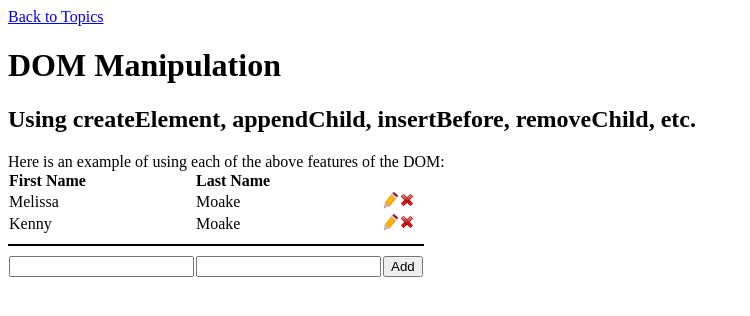
After one commit to Moake-Melissa/cit261, a PHP site: page /dom.html in a window 1280 px wide. The commit adds this page. Shown: the top 316 px of the page, without its empty margins (0-750 px from the left). Run offline with PHP 8.4, Linux system fonts and the light colour scheme.

Commit message:
dom example complete with add, edit, and delete functionality

```diff
--- /dev/null
+++ b/dom.html
@@ -0,0 +1,110 @@
+<!DOCTYPE html>
+<html>
+    <head>
+        <title>DOM Manipulation</title>
+        <style>th {text-align:left} #newInput td{border-top:2px solid black; padding-top:10px} tr:nth-last-child(2) td {padding-bottom: 10px;}</style>
+    </head>
+    <body>
+        <a href="index.php">Back to Topics</a>
+        <br>
+        <h1>DOM Manipulation</h1> <h2>Using createElement, appendChild, insertBefore, removeChild, etc.</h2>
+        <div>Here is an example of using each of the above features of the DOM:</div>
+
+        <table style="border-collapse: collapse;">
+            <thead><tr><th>First Name</th><th>Last Name</th><th></th></tr></thead>
+            <tbody id="tableBody">
+                <tr><td>Melissa</td><td>Moake</td><td><img src="media/edit-icon.png" onclick="editARow(this)" alt="edit icon"/><img src="media/delete-icon.png" onclick="deleteARow(this)" alt="delete icon"/></td></tr>
+                <tr><td>Kenny</td><td>Moake</td><td><img src="media/edit-icon.png" onclick="editARow(this)" alt="edit icon"/><img src="media/delete-icon.png" onclick="deleteARow(this)" alt="delete icon"/></td></tr>
+                <tr id="newInput"><td><input id="firstName" name="firstName" /></td><td><input id="lastName" name="lastName" /></td><td><button onclick="addARow()">Add</button></td></tr>
+            </tbody>
+        </table>
+
+        <script>
+        function addARow(){
+            var firstName = document.getElementById("firstName");
+            var lastName = document.getElementById("lastName");
+
+            if (firstName.value == "" || lastName.value == ""){
+            }
+            else{
+                // Create Row
+                var newRow = document.createElement("tr");
+
+                // Create first name cell and append text
+                var newCell = document.createElement("td");
+                var fnameText = document.createTextNode(firstName.value);
+                newCell.appendChild(fnameText);
+                newRow.appendChild(newCell);
+
+                // Create last name cell and append text
+                var newCell2 = document.createElement("td");
+                var lnameText = document.createTextNode(lastName.value);
+                newCell2.appendChild(lnameText);
+                newRow.appendChild(newCell2);
+
+                // Create edit and remove icon image and set their attributes
+                var newCell3 = document.createElement("td");
+                var eimage = document.createElement("img");
+                eimage.setAttribute("src", "media/edit-icon.png");
+                eimage.setAttribute("onclick", "editARow(this)");
+                eimage.setAttribute("alt", "edit icon");
+                newCell3.appendChild(eimage);
+
+                var dimage = document.createElement("img");
+                dimage.setAttribute("src", "media/delete-icon.png");
+                dimage.setAttribute("onclick", "deleteARow(this)");
+                dimage.setAttribute("alt", "delete icon");
+                newCell3.appendChild(dimage);
+                newRow.appendChild(newCell3);
+
+                // Find the table body element
+                // Append the new row before the new input row
+                var tableBody = document.getElementById("tableBody");
+                var newInputRow = document.getElementById("newInput");
+                tableBody.insertBefore(newRow, newInputRow);
+
+                // Reset Input Values to Blank
+                firstName.value = "";
+                lastName.value = "";
+            }
+        }
+
+        function deleteARow(icon){
+            var row = icon.parentNode.parentNode;
+            row.parentNode.removeChild(row);
+        }
+
+        function editARow(icon){
+            var row = icon.parentNode.parentNode;
+            var firstNameNode = row.firstChild;
+            var firstNameText = firstNameNode.textContent;
+            var lastNameNode = row.getElementsByTagName("td")[1];
+            var lastNameText = lastNameNode.textContent;
+            firstNameNode.innerHTML = '<input class="firstNameEdit" name="firstNameEdit" value="' + firstNameText + '"/>';
+            lastNameNode.innerHTML = '<input class="lastNameEdit" name="lastNameEdit" value="' + lastNameText + '"/>';
+            icon.setAttribute("src", "media/save-icon.png");
+            icon.setAttribute("alt", "save icon");
+            icon.setAttribute("onclick", "saveARow(this)");
+        }
+
+        function saveARow(icon){
+            var row = icon.parentNode.parentNode;
+            console.log(row);
+            var firstNameNode = row.getElementsByClassName("firstNameEdit")[0];
+            var firstNameText = firstNameNode.value;
+            var lastNameNode = row.getElementsByClassName("lastNameEdit")[0];
+            var lastNameText = lastNameNode.value;
+            if(firstNameText == "" || lastNameText == ""){
+            }
+            else{
+                firstNameNode.parentNode.innerHTML = firstNameText;
+                lastNameNode.parentNode.innerHTML = lastNameText;
+                icon.setAttribute("src", "media/edit-icon.png");
+                icon.setAttribute("alt", "edit icon");
+                icon.setAttribute("onclick", "editARow(this)");
+            }
+
+        }
+    </script>
+    </body>
+</html>
```
Also changed, not shown: index.php (+5 -6 lines), media/delete-icon.png (added), media/edit-icon.png (added), media/save-icon.png (added).
